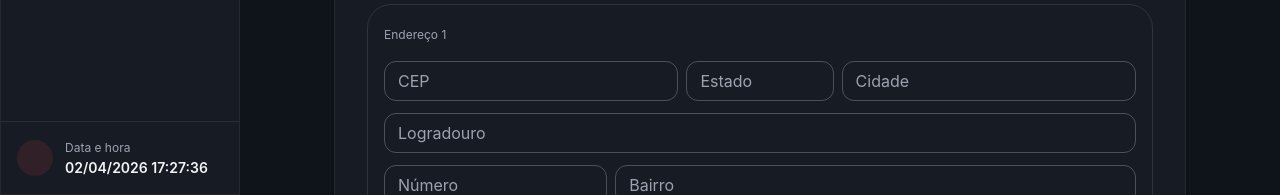
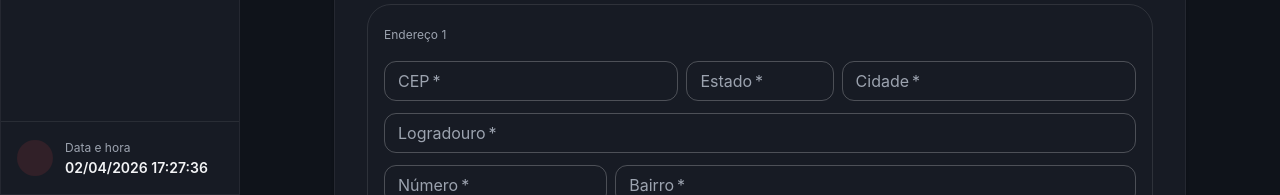
Before and after one commit to Jaminteles/almoxarife-web, a React (Create React App) app: page /fornecedores/cadastro in a window 1280 px wide. Shown: the part 605-800 px from the top of the page. Built offline with nearby package versions, Linux system fonts and the light colour scheme; some icons are missing.

Commit message:
fix: cadastro fornecedor com telefone e endereço obrigatorios

```diff
--- a/src/components/EnderecoFields.jsx
+++ b/src/components/EnderecoFields.jsx
@@ -39,16 +39,16 @@ export default function EnderecoFields({ endereco, index, onChange, onRemove, di
         </Stack>
 
         <Stack direction={{ xs: "column", sm: "row" }} spacing={1}>
-          <TextField size="small" label="CEP"     value={endereco.cep}     onChange={handleField("cep")}     sx={{ width: { sm: "40%" } }} />
-          <TextField size="small" label="Estado"  value={endereco.estado}  onChange={handleField("estado")}  sx={{ width: { sm: "20%" } }} inputProps={{ maxLength: 2 }} />
-          <TextField size="small" label="Cidade"  value={endereco.cidade}  onChange={handleField("cidade")}  sx={{ width: { sm: "40%" } }} />
+          <TextField required size="small" label="CEP" value={endereco.cep} onChange={handleField("cep")} sx={{ width: { sm: "40%" } }} />
+          <TextField required size="small" label="Estado" value={endereco.estado} onChange={handleField("estado")} sx={{ width: { sm: "20%" } }} inputProps={{ maxLength: 2 }} />
+          <TextField required size="small" label="Cidade" value={endereco.cidade} onChange={handleField("cidade")} sx={{ width: { sm: "40%" } }} />
         </Stack>
 
-        <TextField size="small" label="Logradouro" value={endereco.logradouro} onChange={handleField("logradouro")} fullWidth />
+        <TextField required size="small" label="Logradouro" value={endereco.logradouro} onChange={handleField("logradouro")} fullWidth />
 
         <Stack direction={{ xs: "column", sm: "row" }} spacing={1}>
-          <TextField size="small" label="Número" value={endereco.numero} onChange={handleField("numero")} sx={{ width: { sm: "30%" } }} />
-          <TextField size="small" label="Bairro" value={endereco.bairro} onChange={handleField("bairro")} sx={{ width: { sm: "70%" } }} />
+          <TextField required size="small" label="Número" value={endereco.numero} onChange={handleField("numero")} sx={{ width: { sm: "30%" } }} />
+          <TextField required size="small" label="Bairro" value={endereco.bairro} onChange={handleField("bairro")} sx={{ width: { sm: "70%" } }} />
         </Stack>
 
         <TextField size="small" label="Complemento" value={endereco.complemento} onChange={handleField("complemento")} fullWidth />
--- a/src/pages/fornecedores/Form.jsx
+++ b/src/pages/fornecedores/Form.jsx
@@ -155,6 +155,7 @@ export default function FornecedorForm() {
                   label={`Telefone ${i + 1}`}
                   value={tel}
                   onChange={(e) => handleTelefoneChange(i, e.target.value)}
+                  required
                 />
                 <IconButton color="error" onClick={() => removerTelefone(i)} disabled={telefones.length === 1}>
                   <RemoveCircleOutlineIcon />
```
Also changed, not shown: 1 other file (tests, documents, lock files or other folders).
